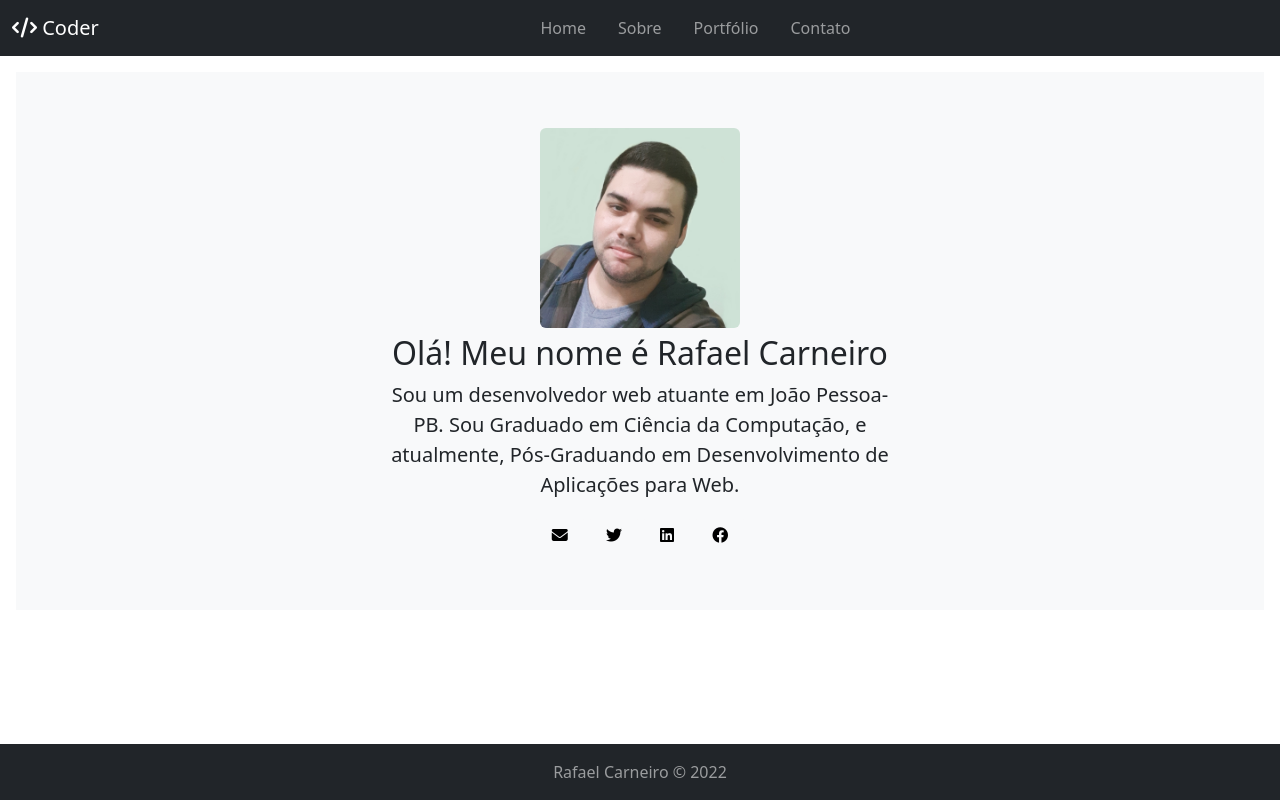
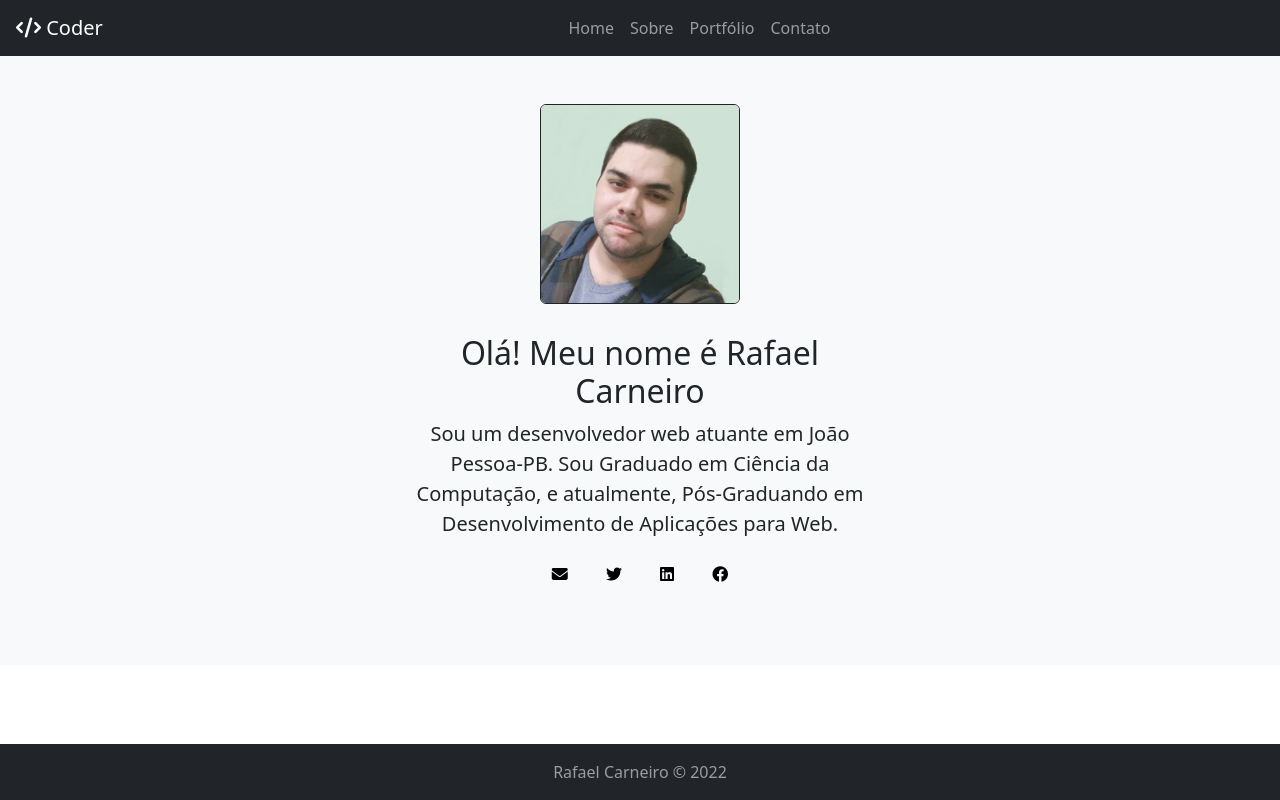
Before and after one commit to rlcarneiro97/portfolio, a plain HTML site: page index.html in a window 1280 px wide. Drawn offline with nearby package versions, Linux system fonts and the light colour scheme.

Commit message:
corrigindo espacamentos da pagina principal

```diff
--- a/index.html
+++ b/index.html
@@ -13,7 +13,7 @@
 <body>
     <header class="site-header sticky-top">
         <nav class="navbar navbar-expand-lg navbar-dark bg-dark px-2">
-            <a class="navbar-brand px-1" href="#">
+            <a class="navbar-brand px-2" href="./index.html">
                 <!-- <img src="./img_icon.jpg" width="30" height="30" class="d-inline-block align-top" alt=""> -->
                 <i class="fa-solid fa-code"></i>
                 Coder
@@ -22,40 +22,31 @@
               <span class="navbar-toggler-icon"></span>
             </button>
 
-            <div class="collapse navbar-collapse nav justify-content-center" id="navbarSupportedContent">
-              <ul class="navbar-nav mr-auto justify-content-center">
-                <li class="nav-item active px-2">
+            <div class="collapse navbar-collapse nav justify-content-end" id="navbarSupportedContent">
+                <ul class="navbar-nav m-auto">
+                    <li class="nav-item active ">
                         <a class="nav-link" href="./index.html">Home</a>
                     </li>
-                <li class="nav-item px-2">
+                    <li class="nav-item">
                         <a class="nav-link" href="./index.html">Sobre</a>
                     </li>
-                <li class="nav-item px-2">
+                    <li class="nav-item">
                         <a class="nav-link" href="./index.html">Portfólio</a>
                     </li>
-                <li class="nav-item px-2">
+                    <li class="nav-item">
                         <a class="nav-link" href="./index.html">Contato</a>
                     </li>
               </ul>
             </div>
-
-            <!-- <a class="navbar-brand px-1" href="#"> -->
-                <!-- <a href="./index.html"><i class="fa-solid fa-envelope px-2"></i></a>
-                <a href="./index.html"><i class="fa-brands fa-twitter px-2"></i></a>
-                <a href="./index.html"><i class="fa-brands fa-linkedin px-2"></i></a>
-                <a href="./index.html"><i class="fa-brands fa-facebook px-2"></i></a> -->
-                <!-- <i class="fa-solid fa-envelope px-1"></i>
-                <i class="fa-brands fa-twitter px-1"></i>
-                <i class="fa-brands fa-linkedin px-1"></i>
-                <i class="fa-brands fa-facebook px-1"></i> -->
-            <!-- </a> -->
         </nav>
     </header>
     <main>
         <section>
-            <div class="position-relative overflow-hidden p-3 p-md-1 m-md-3 text-center bg-light">
-                <div class="col-md-5 p-lg-1 mx-auto my-5">
-                    <img src="./img_icon.jpg" width="200" height="200" class="d-inline-block align-baseline rounded" alt="">
+            <div class="position-relative overflow-hidden m-auto text-center bg-light">
+                <div class="pt-5">
+                    <img src="./img_icon.jpg" width="200" height="200" class="d-inline-block align-baseline rounded border border-dark" alt="">
+                </div>
+                <div class="col-md-5 mx-auto p-4 mb-5">
                     <h2 class="display-7 fw-normal">Olá! Meu nome é Rafael Carneiro</h2>
                     <p class="lead fw-normal mb-3">Sou um desenvolvedor web atuante em João Pessoa-PB. Sou Graduado em Ciência da Computação, e atualmente, Pós-Graduando em Desenvolvimento de Aplicações para Web.</p>
                     <a class="btn btn-primary btn-light" href="./index.html"><i class="fa-solid fa-envelope px-1"></i></a>
```
Lines whose indentation alone changed are shown as unchanged.
